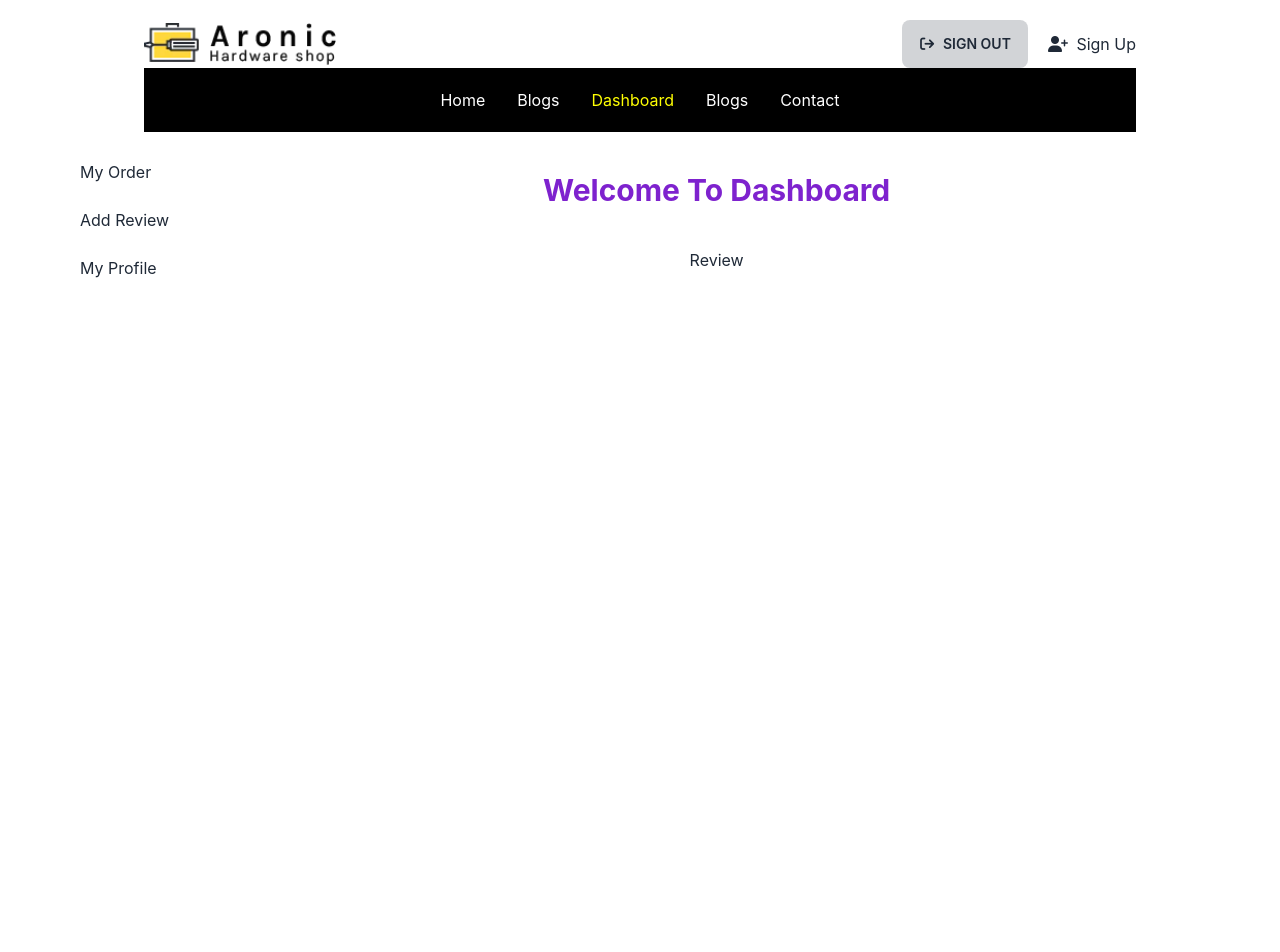
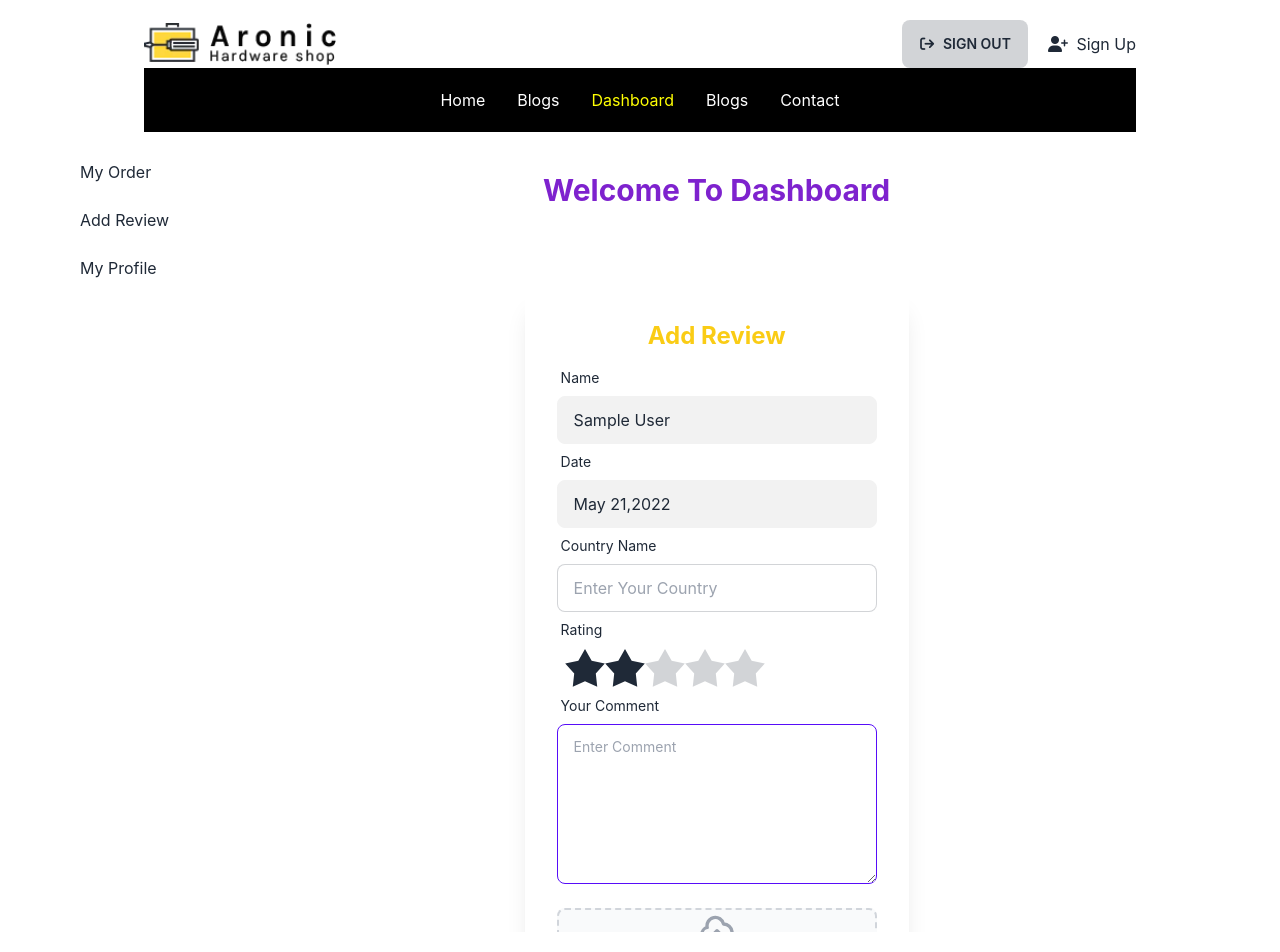
Before and after one commit to minhazul69/aronic-hardware-client-side, a React (Create React App) app: page /dashboard/review in a window 1280 px wide. Shown: the top 952 px of the page. Built offline with nearby package versions, Linux system fonts and the light colour scheme; no server answers; sample sign-in values are in the browser's storage; what tw-elements would draw is missing.

Commit message:
user review section add

```diff
--- a/package.json
+++ b/package.json
@@ -16,6 +16,7 @@
     "react-query": "^3.39.0",
     "react-router-dom": "^6.3.0",
     "react-scripts": "5.0.1",
+    "sweetalert2": "^11.4.16",
     "tw-elements": "^1.0.0-alpha12",
     "web-vitals": "^2.1.4"
   },
--- a/src/Pages/Dashboard/MyOrder/MyOrder.js
+++ b/src/Pages/Dashboard/MyOrder/MyOrder.js
@@ -29,12 +29,16 @@ const MyOrder = () => {
           setMyOrder(data);
         });
     }
-  }, [navigate, user]);
-  console.log(myOrder.length);
+  }, [myOrder, navigate, user]);
   return (
     <div>
-      <h2 className="bg-red-400">My Order</h2>
+      {myOrder.length === 0 ? (
+        <h2 className="text-3xl font-bold text-yellow-400">
+          No Order Available
+        </h2>
+      ) : (
         <div class="overflow-x-auto">
+          <h2 className="text-3xl font-bold mb-3 screen-full">My Order</h2>
           <table class="table w-full">
             <thead>
               <tr>
@@ -56,6 +60,7 @@ const MyOrder = () => {
             </tbody>
           </table>
         </div>
+      )}
     </div>
   );
 };
--- a/src/Pages/Dashboard/MyOrder/Order/Order.js
+++ b/src/Pages/Dashboard/MyOrder/Order/Order.js
@@ -1,7 +1,34 @@
 import React from "react";
+import Swal from "sweetalert2";
 
 const Order = ({ order, index }) => {
-  const { name, email, price, orderProduct, phone, address } = order;
+  const { name, email, price, orderProduct, phone, address, _id } = order;
+  const handleOrderDelete = (id) => {
+    Swal.fire({
+      title: "Are you sure?",
+      text: "You Delete This Order",
+      icon: "warning",
+      showCancelButton: true,
+      confirmButtonColor: "#3085d6",
+      cancelButtonColor: "#d33",
+      confirmButtonText: "Yes, delete it!",
+    }).then((result) => {
+      if (result.isConfirmed) {
+        fetch(`http://localhost:5000/order/${id}`, {
+          method: "DELETE",
+        })
+          .then((res) => res.json())
+          .then((data) => {
+            console.log(data);
+          });
+        Swal.fire(
+          "Deleted!",
+          "Your Order has been deleted SuccessFull.",
+          "success"
+        );
+      }
+    });
+  };
   return (
     <tr>
       <th>{index + 1}</th>
@@ -15,7 +42,10 @@ const Order = ({ order, index }) => {
         <button class="btn btn-success btn-sm">Pay Now</button>
       </td>
       <td>
-        <button class="btn btn-circle btn-outline btn-error">
+        <button
+          class="btn btn-circle btn-outline btn-error"
+          onClick={() => handleOrderDelete(_id)}
+        >
           <svg
             xmlns="http://www.w3.org/2000/svg"
             class="h-6 w-6"
--- a/src/Pages/Dashboard/Review/Review.js
+++ b/src/Pages/Dashboard/Review/Review.js
@@ -1,9 +1,118 @@
 import React from "react";
+import { useAuthState } from "react-firebase-hooks/auth";
+import auth from "../../../firebase.init";
 
 const Review = () => {
+  const [user] = useAuthState(auth);
+  const handleReviewSubmit = (e) => {
+    e.preventDefault();
+  };
+  let dateObj = new Date();
+  let shortMonth = dateObj.toLocaleString("en-us", { month: "short" });
+  let myDate =
+    shortMonth + " " + dateObj.getUTCDate() + "," + dateObj.getUTCFullYear();
+
   return (
     <div>
-      <h2>Review</h2>
+      <div class="card w-96 bg-base-100 shadow-xl mx-auto my-10">
+        <div class="card-body">
+          <h2 class="text-center font-bold text-2xl text-yellow-400">
+            Add Review
+          </h2>
+          <form onSubmit={handleReviewSubmit}>
+            <div class="form-control w-full max-w-xs">
+              <label class="label">
+                <span class="label-text">Name</span>
+              </label>
+              <input
+                value={user?.displayName}
+                disabled
+                class="input input-bordered w-full max-w-xs"
+              />
+            </div>
+            <div class="form-control w-full max-w-xs">
+              <label class="label">
+                <span class="label-text">Date</span>
+              </label>
+              <input
+                value={myDate}
+                disabled
+                class="input input-bordered w-full max-w-xs"
+              />
+            </div>
+            <div class="form-control w-full max-w-xs">
+              <label htmlFor="country" class="label">
+                <span class="label-text">Country Name</span>
+              </label>
+              <input
+                id="country"
+                type="text"
+                placeholder="Enter Your Country"
+                class="input input-bordered w-full max-w-xs"
+              />
+            </div>
+            <div class="form-control w-full max-w-xs">
+              <label htmlFor="country" class="label">
+                <span class="label-text">Rating</span>
+              </label>
+              <div class="rating rating-lg">
+                <input type="radio" name="rating-9" class="rating-hidden" />
+                <input type="radio" name="rating-9" class="mask mask-star-2" />
+                <input
+                  type="radio"
+                  name="rating-9"
+                  class="mask mask-star-2"
+                  checked
+                />
+                <input type="radio" name="rating-9" class="mask mask-star-2" />
+                <input type="radio" name="rating-9" class="mask mask-star-2" />
+                <input type="radio" name="rating-9" class="mask mask-star-2" />
+              </div>
+            </div>
+            <div class="form-control w-full max-w-xs">
+              <label htmlFor="description" class="label">
+                <span class="label-text">Your Comment</span>
+              </label>
+              <textarea
+                id="description"
+                class="textarea textarea-primary h-40"
+                placeholder="Enter Comment"
+              ></textarea>
+            </div>
+            <div class="flex justify-center items-center w-full mt-6">
+              <label
+                for="dropzone-file"
+                class="flex flex-col justify-center items-center w-full h-28 bg-gray-50 rounded-lg border-2 border-gray-300 border-dashed cursor-pointer dark:hover:bg-bray-800 dark:bg-gray-700 hover:bg-gray-100 dark:border-gray-600 dark:hover:border-gray-500 dark:hover:bg-gray-600"
+              >
+                <div class="flex flex-col justify-center items-center pt-5 pb-6 ">
+                  <svg
+                    class="mb-3 w-10 h-10 text-gray-400"
+                    fill="none"
+                    stroke="currentColor"
+                    viewBox="0 0 24 24"
+                    xmlns="http://www.w3.org/2000/svg"
+                  >
+                    <path
+                      stroke-linecap="round"
+                      stroke-linejoin="round"
+                      stroke-width="2"
+                      d="M7 16a4 4 0 01-.88-7.903A5 5 0 1115.9 6L16 6a5 5 0 011 9.9M15 13l-3-3m0 0l-3 3m3-3v12"
+                    ></path>
+                  </svg>
+                  <p class="mb-2 text-sm text-gray-500 dark:text-gray-400">
+                    <span class="font-semibold">Click to upload</span> or drag
+                    and drop
+                  </p>
+                  <p class="text-xs text-gray-500 dark:text-gray-400">
+                    SVG, PNG, JPG or GIF (MAX. 800x400px)
+                  </p>
+                </div>
+                <input id="dropzone-file" type="file" class="hidden" />
+              </label>
+            </div>
+          </form>
+        </div>
+      </div>
     </div>
   );
 };
```
Also changed, not shown: 1 other file (tests, documents, lock files or other folders). Lines whose indentation alone changed are shown as unchanged.
